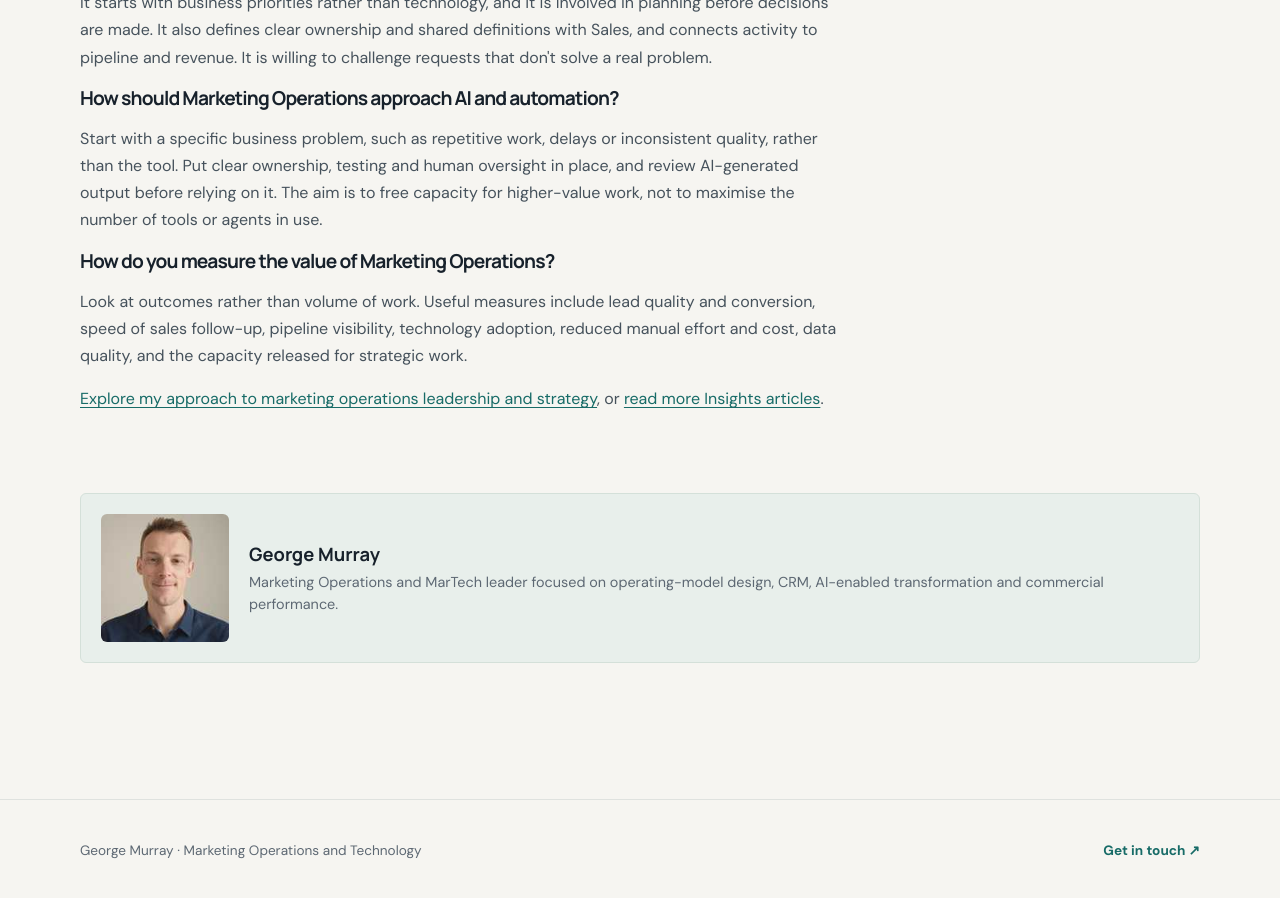
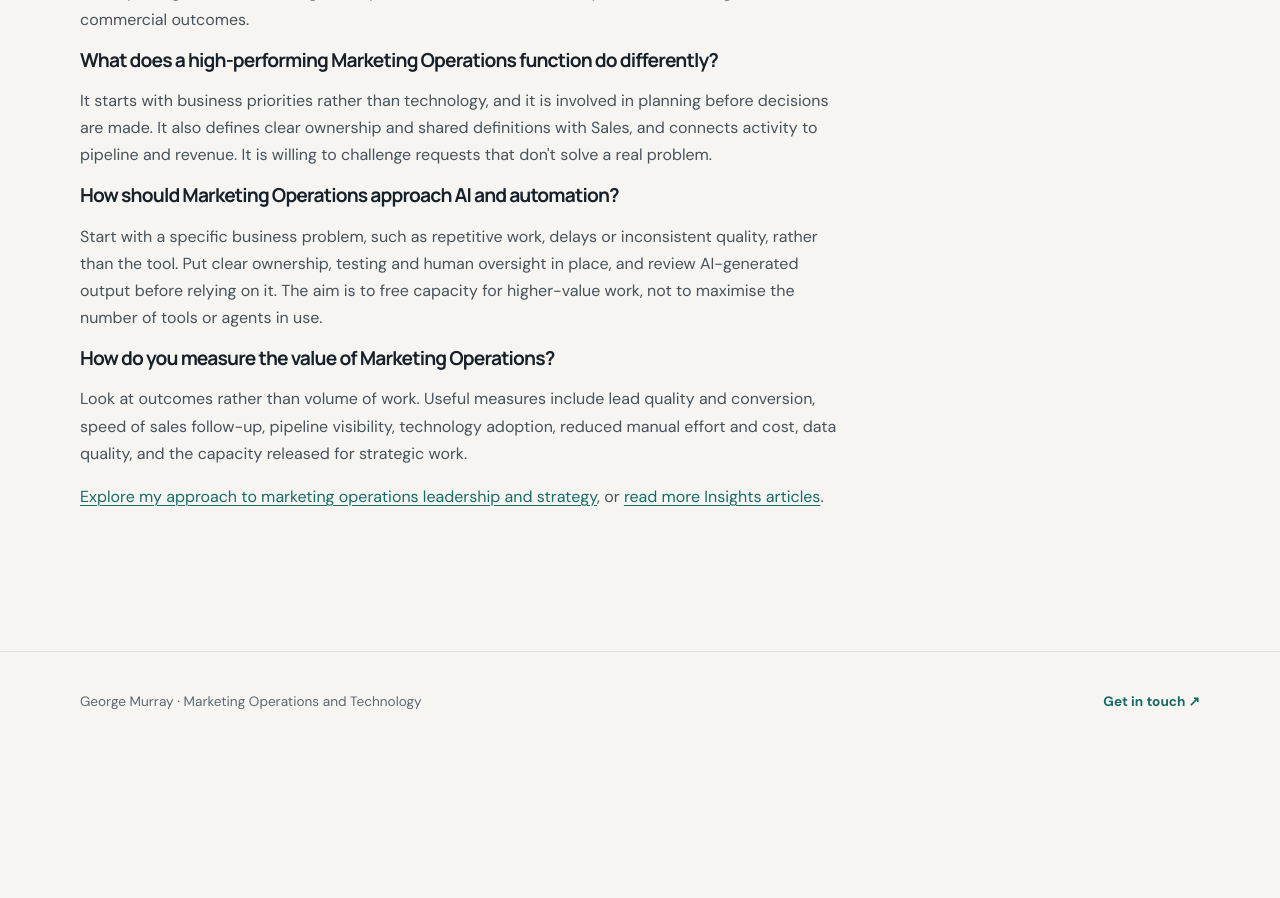
Before and after one commit to georgefwmurray/Marketing-Operations-Control-Centre, a Jekyll site: the page built from articles/high-performing-marketing-operations-function.md, in a window 1280 px wide and 900 px high, scrolled down 7262 px. Built offline with Jekyll 4.4.1, drawn with Linux system fonts in a browser that asks for light colours; after the commit the page ends 8014 px from its top, so only the background shows below that; some of the changed text lies outside the part shown.

Commit message:
Add consistent author identity to Insights article

```diff
--- a/articles/high-performing-marketing-operations-function.md
+++ b/articles/high-performing-marketing-operations-function.md
@@ -13,6 +13,7 @@ last_modified_at: "2026-11-26"
   <p class="eyebrow">Marketing operations · Leadership</p>
   <h1>What does a high-performing Marketing Operations function actually look like?</h1>
   <p class="page-lead">Marketing Operations is often associated with CRM administration, campaign execution and reporting. But its real value is much broader: connecting marketing strategy to the people, processes, data and technology needed to deliver measurable business results.</p>
+  <div class="page-hero-identity"><img src="/assets/images/george-murray-profile.jpg?v=2" alt="George Murray" width="76" height="76" loading="eager" decoding="async"><span><strong>George Murray</strong><small>Marketing Operations &amp; MarTech · South Wales</small></span></div>
   <div class="hero-tags"><span>Marketing Operations</span><span>Operating model</span><span>Leadership</span></div>
   <p class="article-meta">George Murray · Marketing Operations and Technology · Published 26 November 2026 · Updated 26 November 2026</p>
 </section>
@@ -143,12 +144,3 @@ last_modified_at: "2026-11-26"
 
 <p><a href="{{ '/leadership/' | relative_url }}">Explore my approach to marketing operations leadership and strategy</a>, or <a href="{{ '/insights/' | relative_url }}">read more Insights articles</a>.</p>
 </section>
-
-
-<div class="closing-profile" aria-label="About the author">
-  <img src="/assets/images/george-murray-profile.jpg?v=2" alt="George Murray" width="128" height="128" loading="lazy" decoding="async">
-  <div class="closing-profile__copy">
-    <strong>George Murray</strong>
-    <span>Marketing Operations and MarTech leader focused on operating-model design, CRM, AI-enabled transformation and commercial performance.</span>
-  </div>
-</div>
```
